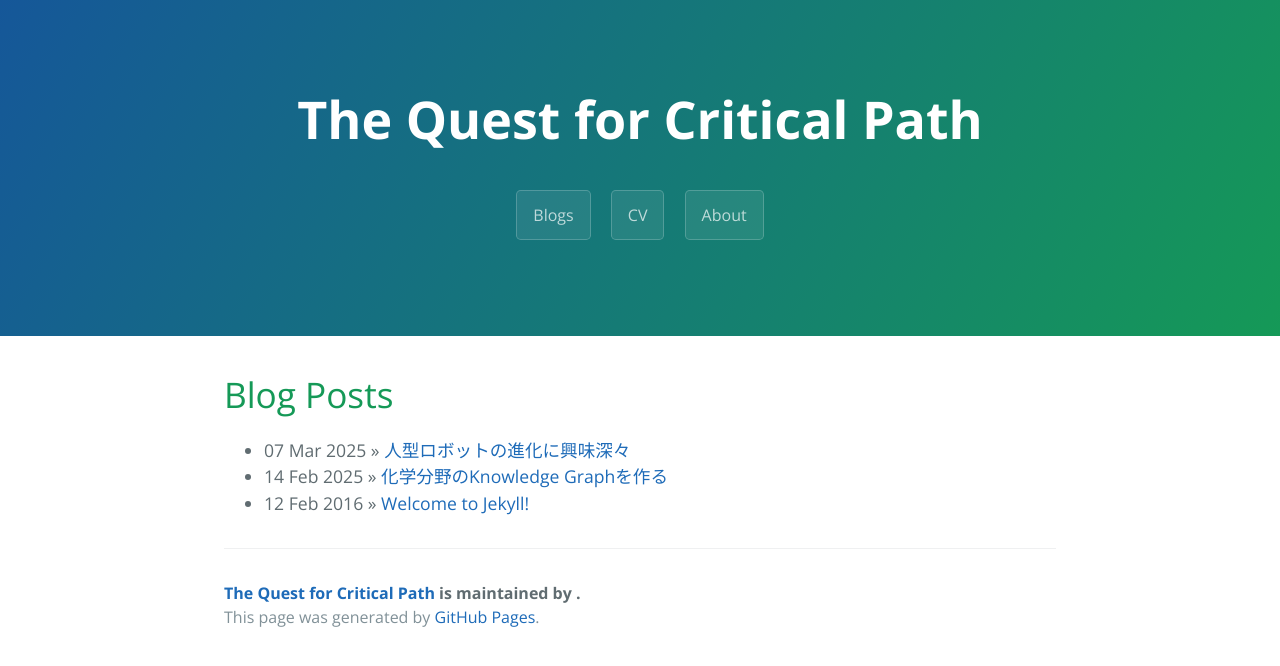
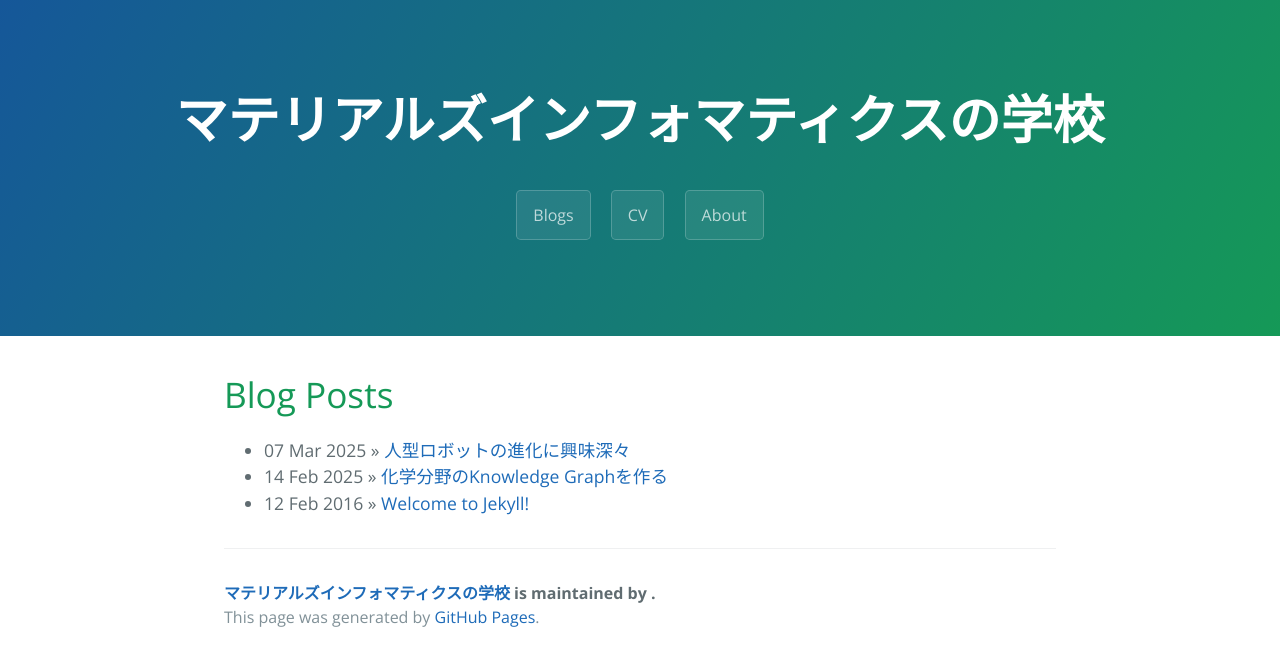
Before and after one commit to Shin-ichiro-I/Shin-ichiro-I.github.io, a Jekyll site: the page built from index.html, in a window 1280 px wide. Shown: the top 666 px of the page. Built offline with Jekyll 4.4.1, drawn with Linux system fonts in a browser that asks for light colours.

Commit message:
Update _config.yml

```diff
--- a/_config.yml
+++ b/_config.yml
@@ -1,5 +1,5 @@
 # Setup
-title:  The Quest for Critical Path
+title:  マテリアルズインフォマティクスの学校
 baseurl:   ""
 paginate:  1
 local:  "ja"
```
